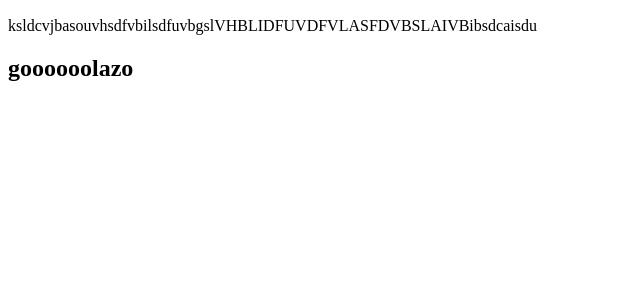
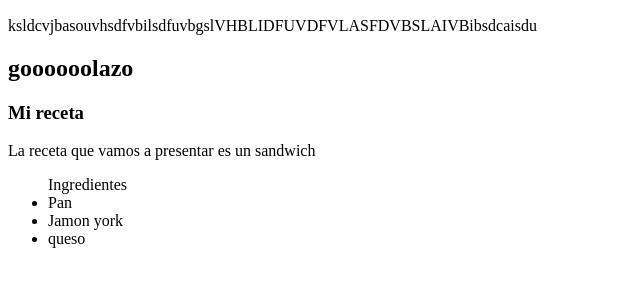
Before and after one commit to Alejandroelcapo/webtic, a plain HTML site: page index.html in a window 1280 px wide. Shown: the part 110-396 px from the top of the page, without its empty margins (0-640 px from the left). Drawn offline with Linux system fonts and the light colour scheme.

Commit message:
Update index.html

```diff
--- a/index.html
+++ b/index.html
@@ -8,5 +8,12 @@
         <h2> siiiiiiiu</h2>
         <p>ksldcvjbasouvhsdfvbilsdfuvbgslVHBLIDFUVDFVLASFDVBSLAIVBibsdcaisdu</p>
         <h2> goooooolazo</h2>
+        <h3>Mi receta</h3>
+        <p>La receta que vamos a presentar es un sandwich</p>
+        <ul>Ingredientes
+            <li>Pan</li>
+            <li>Jamon york</li>
+            <li>queso</li>
+        </ul>
     </body>
 </html>
```
